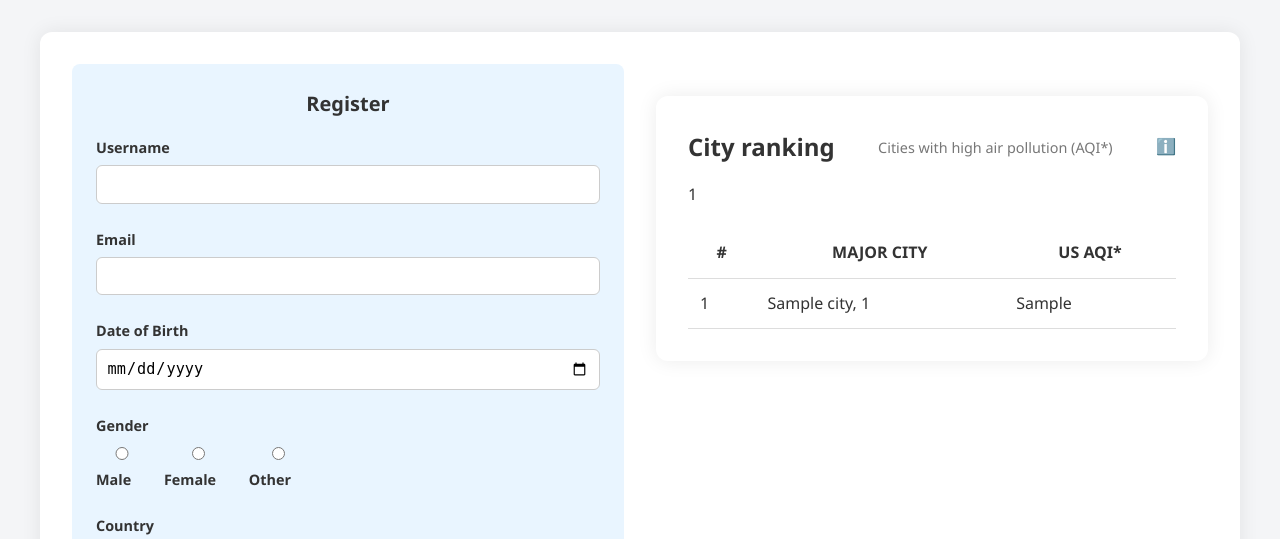
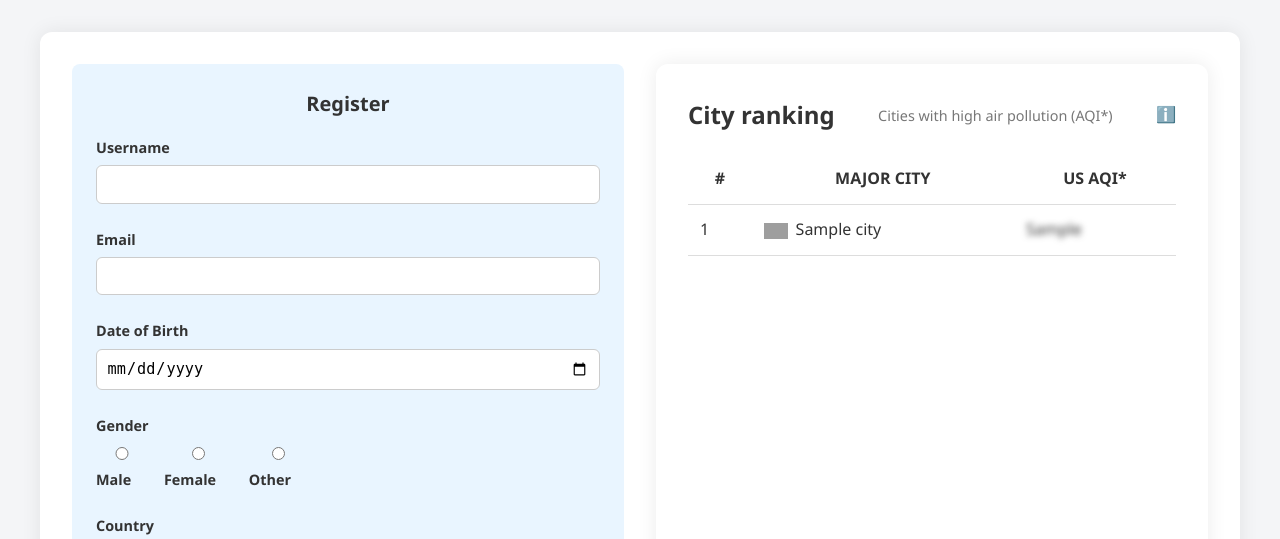
Before and after one commit to Ahbabsaqlan/FormValidation, a PHP site: page / in a window 1280 px wide. Shown: the part 64-603 px from the top of the page. Run offline with PHP 8.4, Linux system fonts and the light colour scheme; tables that the repository leaves empty or names only in its code hold one stand-in row (values such as "Sample post"); grey boxes are pictures that could not be loaded.

Commit message:
final check

```diff
--- a/home.php
+++ b/home.php
@@ -95,7 +95,11 @@ while ($row = $result->fetch_assoc()) {
     <!-- Logout link -->
 
     <p><a href="home.php?logout=true">Logout</a></p>
-    <script>const cities=<?= json_encode($cities)?> </script>
+    <script>
+          const cities=<?= json_encode($cities)?>
+          fetchAQIData(cities);
+          showtable();
+    </script>
     <script src="./script.js"></script>
 </body>
 </html>
--- a/index.php
+++ b/index.php
@@ -195,12 +195,13 @@ while ($row = $result->fetch_assoc()) {
               <tr><td colspan="3">No cities found.</td></tr>
             <?php else: ?>
               <?php foreach ($cities as $index => $city): ?>
-                <?= $opa=1-($index/10); ?>
+                <?php $opa=1-$index/10; ?>
+                <?php $flagUrl = "https://flagcdn.com/24x18/" . strtolower($city['country_code']) . ".png";?>
                 <tr>
                   <td><?= $index + 1 ?></td>
 
-                  <td style="opacity:<?=$opa?>;"><?= htmlspecialchars($city['city_name']) ?>, <?= htmlspecialchars($city['country_code']) ?></td>
-                  <td style="opacity:<?=$opa?>;"><?= htmlspecialchars($city['aqi']) ?></td>
+                  <td style="opacity:<?=$opa?>;"><img src="<?php echo $flagUrl; ?>" alt="<?php echo $city['city_name']; ?> Flag" class="flag-icon"><?= htmlspecialchars($city['city_name']) ?></td>
+                  <td style="opacity:<?=$opa?>; filter: blur(3px);"><?= htmlspecialchars($city['aqi']) ?></td>
                 </tr>
                 <?php if ($index==19): ?>
                     <?php break; ?>
--- a/script.js
+++ b/script.js
@@ -184,13 +184,13 @@ function validateLoginForm() {
   return isValid;
 }
 
-// Optional: Change background color based on user selection
-// const colorInput = document.getElementById('color');
-// if (colorInput) {
-//   colorInput.addEventListener('input', function () {
-//     document.body.style.backgroundColor = colorInput.value;
-//   });
-// }
+// Change background color based on user selection
+const colorInput = document.getElementById('color');
+if (colorInput) {
+  colorInput.addEventListener('input', function () {
+    document.body.style.backgroundColor = colorInput.value;
+  });
+}
 
 
 // Aqi index featching
@@ -252,10 +252,6 @@ function showtable(){
       tbody.appendChild(row);
   })
 }
-window.onload = function () {
-  fetchAQIData(cities);
-  showtable();
-};
 
 function fetchAQIData(cities) {
   const tbody = document.getElementById("cityList");
--- a/style.css
+++ b/style.css
@@ -158,16 +158,15 @@ button:hover {
 .cls2 {
   background: #fff;
   grid-column: 2;
-  grid-row-start: 1;
-  grid-row-end: 3;
+  grid-row: 1 / span 2;
+  height: 100%;
+
 }
 
 .ranking-card {
   /* padding: 1rem; */
   max-width: 1200px;
-  max-height: 90vh;
-  /* overflow-y: auto; */
-  margin: 2rem auto;
+  height: 100%;
   padding: 2rem;
   background: #fff;
   border-radius: 12px;
```
